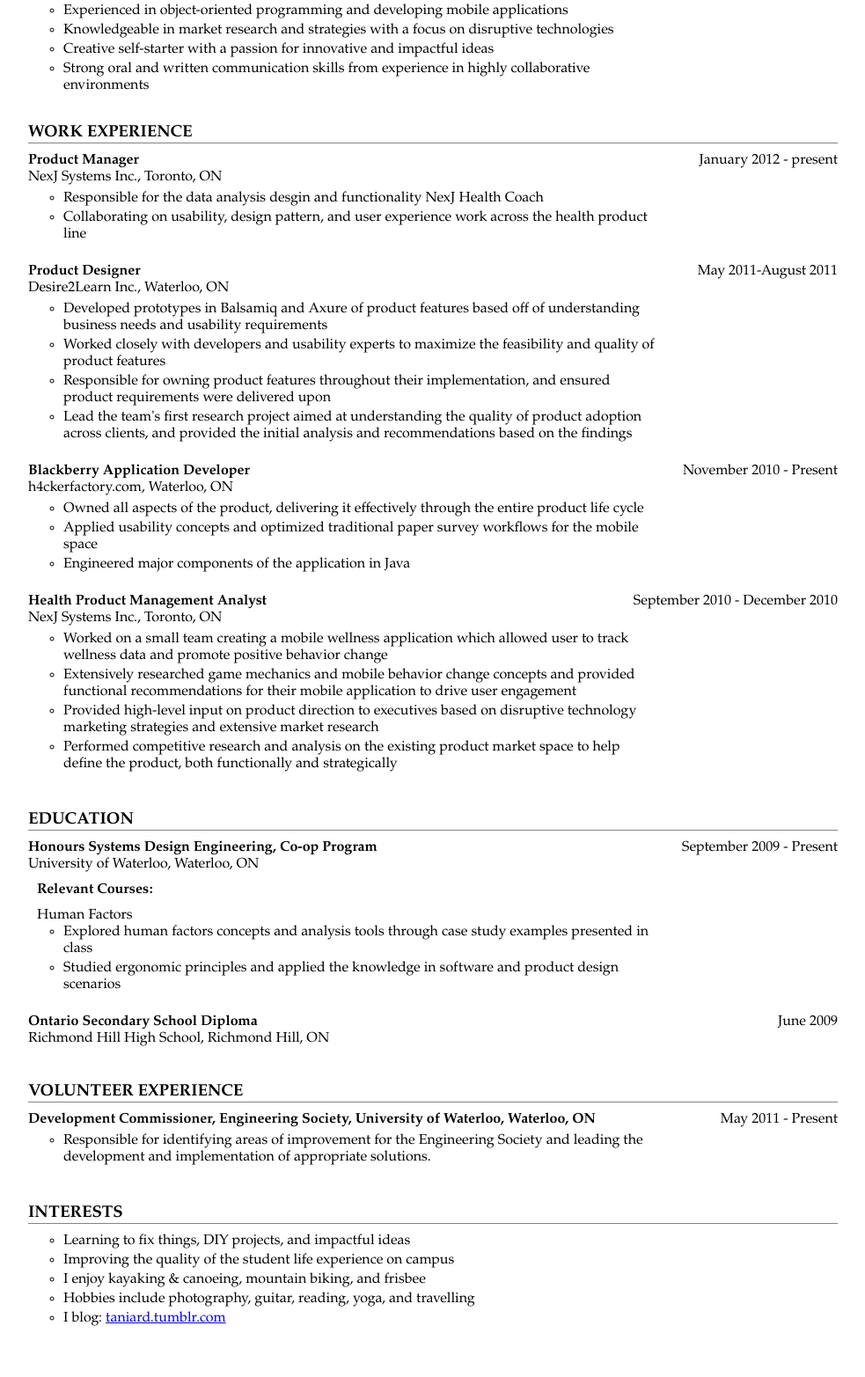
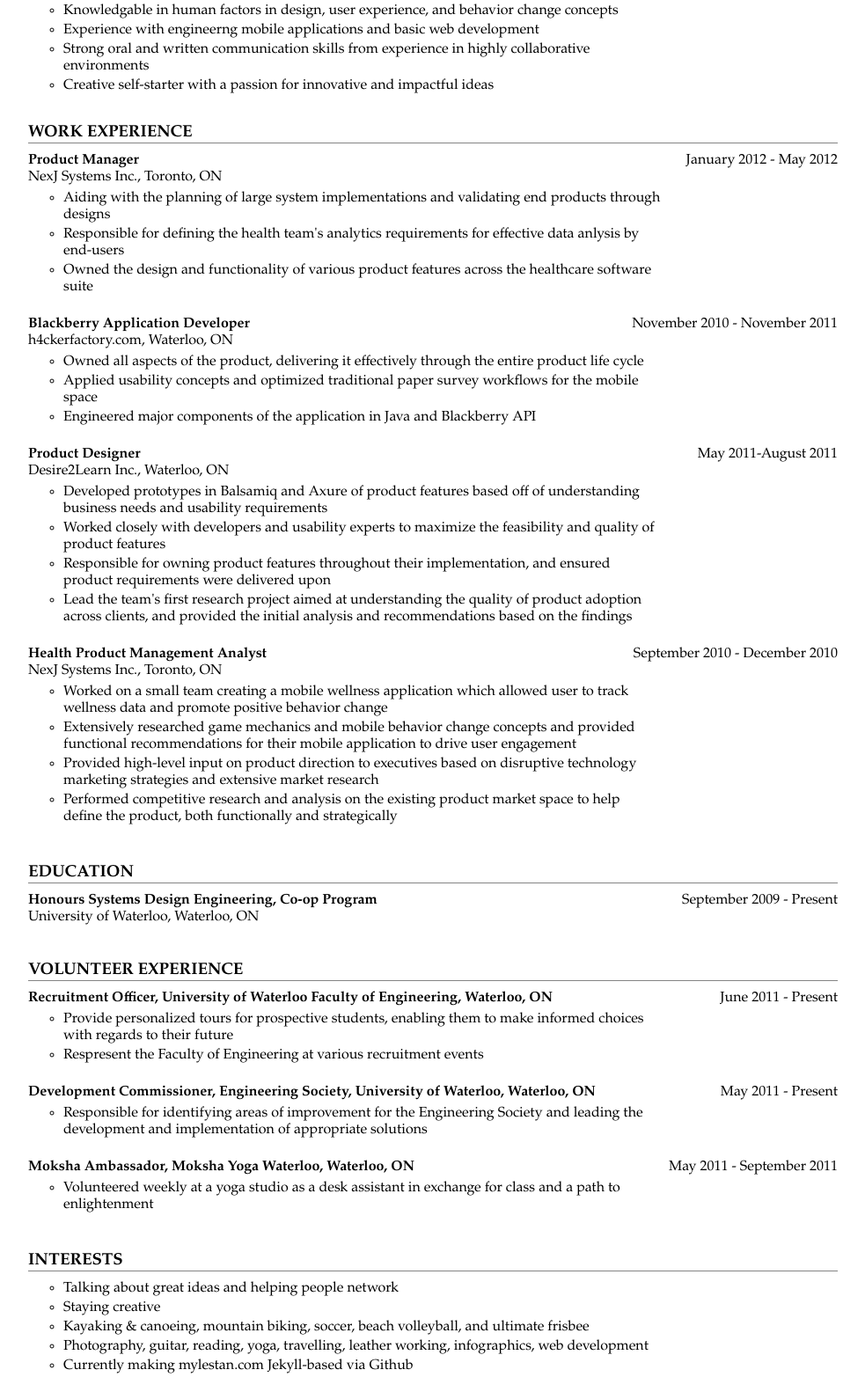
Before and after one commit to mylestan/mylestan.com, a plain HTML site: page Resume.html in a window 1280 px wide. Shown: the part 242-1807 px from the top of the page at 88% size, without its empty margins (148-1131 px from the left). Before the commit the page ends 1753 px from the top, so only its background shows below. Drawn offline with Linux system fonts and the light colour scheme.

Commit message:
going back to old site

```diff
--- a/Resume.html
+++ b/Resume.html
@@ -146,11 +146,11 @@ li{
    		<div id="skillz" class="section section-bullets">
 			<h3>highlights of qualifications</h3>
 			<ul>
-				<li>Strong background in human-computer interaction from academics and industry application</li>
-				<li>Experienced in object-oriented programming and developing mobile applications</li>
-				<li>Knowledgeable in market research and strategies with a focus on disruptive technologies</li>
+				<li>Interested and experienced in both enterprise and consumer healthcare technology</li>
+				<li>Knowledgable in human factors in design, user experience, and behavior change concepts</li>
+				<li>Experience with engineerng mobile applications and basic web development</li>
+				<li>Strong oral and written communication skills from experience in highly collaborative environments</li>
 				<li>Creative self-starter with a passion for innovative and impactful ideas</li>
-				<li>Strong oral and written communication skills from experience in highly collaborative environments</li>
 			</ul>
    		</div>
    		<div id="workin" class="section">
@@ -158,10 +158,21 @@ li{
 			<div class="item">
 			    <h4>Product Manager</h4>
 			    <h5>NexJ Systems Inc., Toronto, ON</h5>
-			    <div class="date">January 2012 - present</div>
-				<ul>
-					<li>Responsible for the data analysis desgin and functionality NexJ Health Coach</li>
-					<li>Collaborating on usability, design pattern, and user experience work across the health product line</li>
+			    <div class="date">January 2012 - May 2012</div>
+			    <ul>
+					<li>Aiding with the planning of large system implementations and validating end products through designs</li>
+					<li>Responsible for defining the health team's analytics requirements for effective data anlysis by end-users</li>
+					<li>Owned the design and functionality of various product features across the healthcare software suite</li>
+				</ul>
+			</div>
+			<div class="item">
+			    <h4>Blackberry Application Developer</h4>
+			    <h5>h4ckerfactory.com, Waterloo, ON</h5>
+			    <div class="date">November 2010 - November 2011</div>
+			    <ul>
+			        <li>Owned all aspects of the product, delivering it effectively through the entire product life cycle</li>
+					<li>Applied usability concepts and optimized traditional paper survey workflows for the mobile space</li>
+					<li>Engineered major components of the application in Java and Blackberry API</li>
 				</ul>
 			</div>
 			<div class="item">
@@ -173,16 +184,6 @@ li{
 					<li>Worked closely with developers and usability experts to maximize the feasibility and quality of product features</li>
 					<li>Responsible for owning product features throughout their implementation, and ensured product requirements were delivered upon</li>
 					<li>Lead the team's first research project aimed at understanding the quality of product adoption across clients, and provided the initial analysis and recommendations based on the findings</li>
-				</ul>
-			</div>
-			<div class="item">
-			    <h4>Blackberry Application Developer</h4>
-			    <h5>h4ckerfactory.com, Waterloo, ON</h5>
-			    <div class="date">November 2010 - Present</div>
-			    <ul>
-			        <li>Owned all aspects of the product, delivering it effectively through the entire product life cycle</li>
-					<li>Applied usability concepts and optimized traditional paper survey workflows for the mobile space</li>
-					<li>Engineered major components of the application in Java</li>
 				</ul>
 			</div>
 			<div class="item">
@@ -203,38 +204,42 @@ li{
 			    <h4>Honours Systems Design Engineering, Co-op Program</h4>
 			    <h5>University of Waterloo, Waterloo, ON</h5>
 			    <div class="date">September 2009 - Present</div>
-				<div class="relavant"><p><strong>Relevant Courses:</strong></div>
-				<div class="relavant"><p>Human Factors
-					<ul>
-						<li>Explored human factors concepts and analysis tools through case study examples presented in class</li>
-						<li>Studied ergonomic principles and applied the knowledge in software and product design scenarios</li>
-					</ul>
-				</div>
-			</div>
-			<div class="item">
-			    <h4>Ontario Secondary School Diploma</h4>
-			    <h5>Richmond Hill High School, Richmond Hill, ON</h5>
-			    <div class="date">June 2009</div>
 			</div>
    		</div>
    		<div id="volunteerin" class="section">
 			<h3>Volunteer Experience</h3>
 			<div class="item">
+				<h4><strong>Recruitment Officer</strong>, University of Waterloo Faculty of Engineering, Waterloo, ON</h4>
+				<div class="date">June 2011 - Present</div>
+				<ul>
+					<li>Provide personalized tours for prospective students, enabling them to make informed choices with regards to their future</li>
+					<li>Respresent the Faculty of Engineering at various recruitment events</li>
+				</ul>
+			</div>
+			<div class="item">
 			    <h4><strong>Development Commissioner</strong>, Engineering Society, University of Waterloo, Waterloo, ON</h4>
 			    <div class="date">May 2011 - Present</div>
 			    <ul>
-					<li>Responsible for identifying areas of improvement for the Engineering Society and leading the development and implementation of appropriate solutions.</li>
+					<li>Responsible for identifying areas of improvement for the Engineering Society and leading the development and implementation of appropriate solutions</li>
 				</ul>
 			</div>
+			<div class="item">
+				<h4><strong>Moksha Ambassador</strong>, Moksha Yoga Waterloo, Waterloo, ON</h4>
+				<div class="date">May 2011 - September 2011</div>
+				<ul>
+					<li>Volunteered weekly at a yoga studio as a desk assistant in exchange for class and a path to enlightenment</li>
+				</ul>
+			</div>
+
 		</div>
    		<div id="interests" class="section section-bullets">
 			<h3>Interests</h3>
 			<ul>
-				<li>Learning to fix things, DIY projects, and impactful ideas</li>
-			    <li>Improving the quality of the student life experience on campus</li>
-			    <li>I enjoy kayaking & canoeing, mountain biking, and frisbee</li>
-				<li>Hobbies include photography, guitar, reading, yoga, and travelling</li>
-				<li>I blog: <a href="http://www.taniard.tumblr.com/" target="_blank"> taniard.tumblr.com</a></li>
+				<li>Talking about great ideas and helping people network</li>
+			    <li>Staying creative</li>
+			    <li>Kayaking & canoeing, mountain biking, soccer, beach volleyball, and ultimate frisbee</li>
+				<li>Photography, guitar, reading, yoga, travelling, leather working, infographics, web development</li>
+				<li>Currently making mylestan.com Jekyll-based via Github</li>
 			</ul>
    		</div>
     </div>
```
Also changed, not shown: Test/index.html (deleted, +0 -9 lines).
